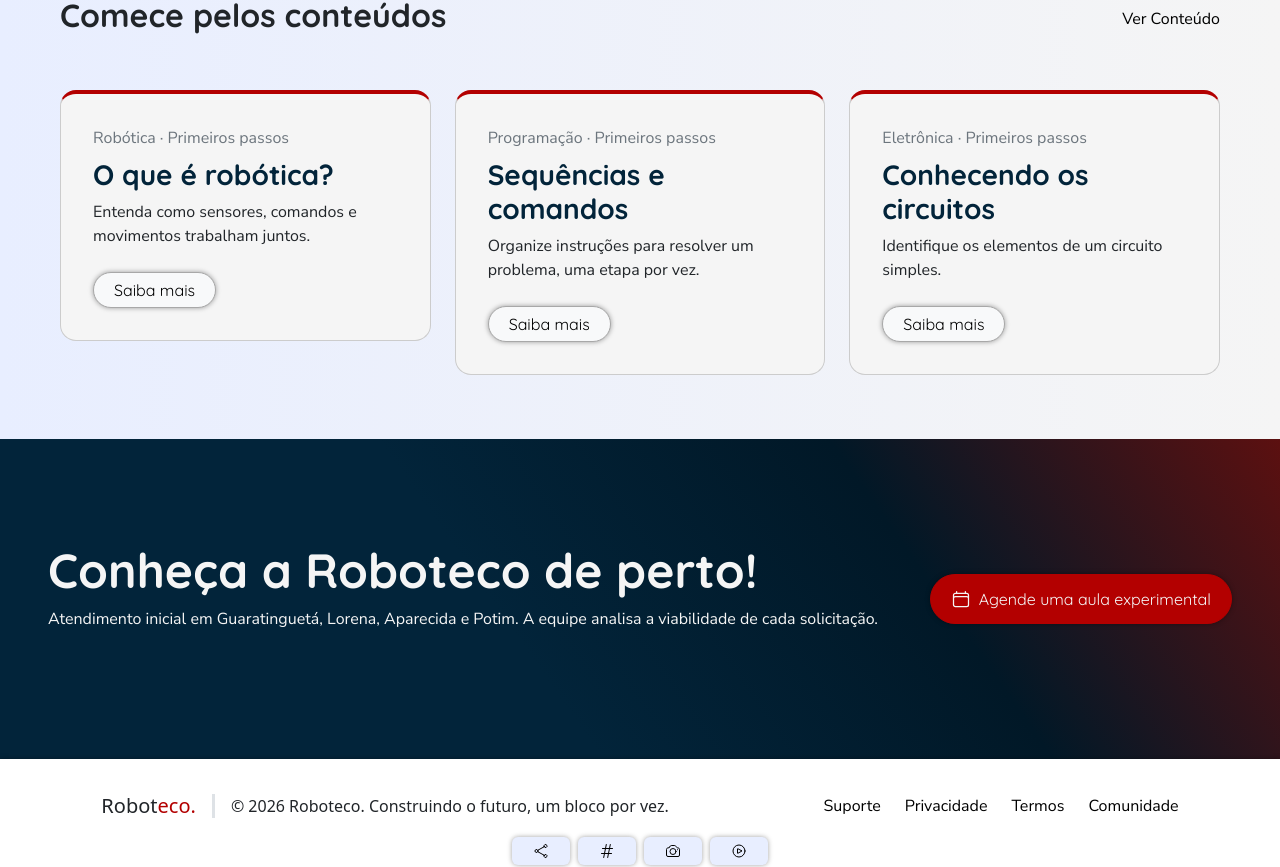
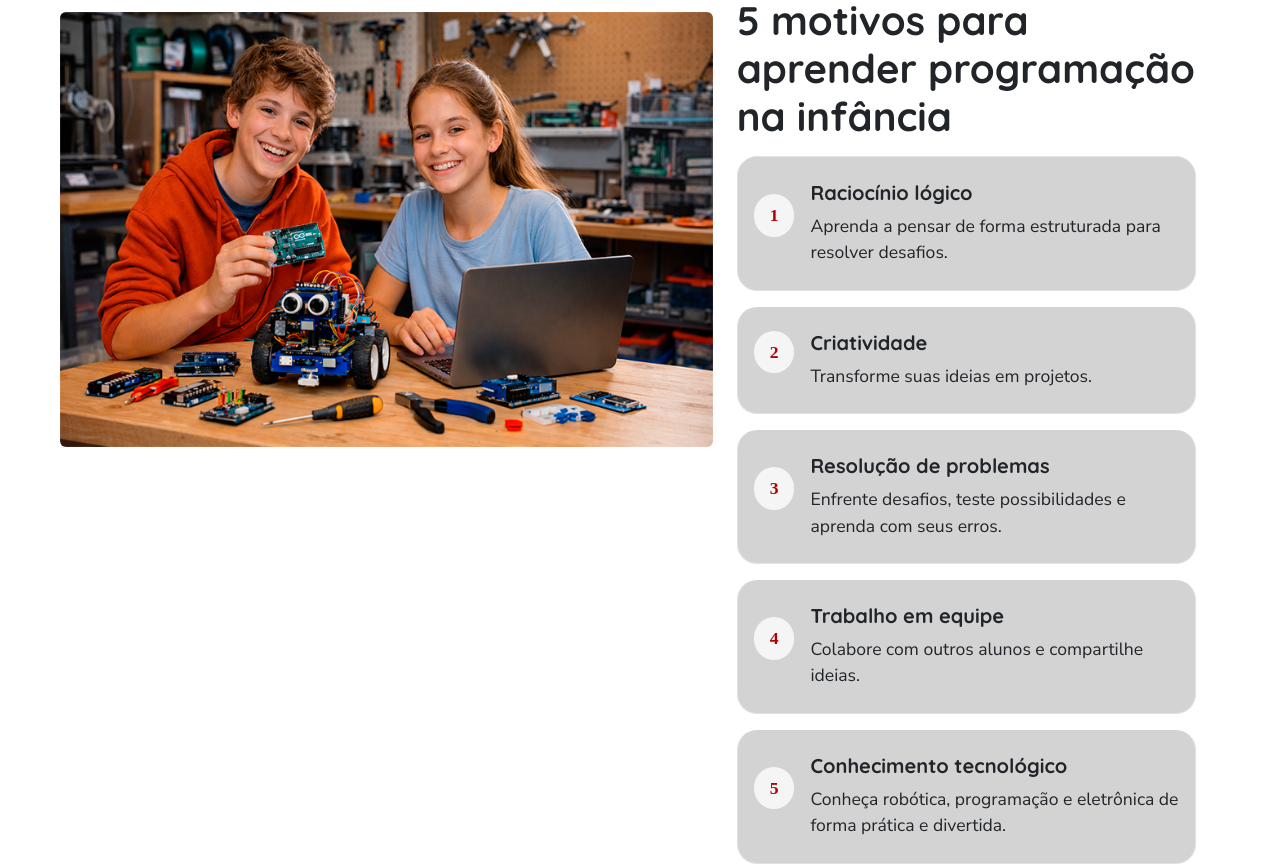
Before and after one commit to MigSilverS/roboteco, a Next.js app: page / in a window 1280 px wide. Shown: the part 838-1705 px from the top of the page. Built offline with nearby package versions, Linux system fonts and the light colour scheme.

Commit message:
Ajustei algumas coisas na page

```diff
--- a/src/app/globals.css
+++ b/src/app/globals.css
@@ -7,7 +7,7 @@
     --blue:#02243a !important;
     --red:#b30000 !important;
     --green:#1a7a1b !important;
-    --gray:#e9e8e8 !important;
+    --gray:rgb(212, 211, 211) !important;
 }
 
 .btn-danger {
--- a/src/app/page.jsx
+++ b/src/app/page.jsx
@@ -6,6 +6,7 @@ import Footer from "@/app/components/Footer/Footer";
 import Titulo from "@/app/components/Titulo/Titulo";
 import Texto from "@/app/components/Texto/Texto";
 import Card from "@/app/components/Card/Card";
+import img from '@/app/images/image.png';
 
 const icons = {
   book: (
@@ -50,7 +51,7 @@ export default function Home() {
               </div>
               <div className="main mt-3 mb-3">
                 <Texto texto="Aprenda robótica, programação e eletrônica através de conteúdos interativos, vídeos, materiais educativos e atividades práticas.
-               Acompanhe sua evolução, conquiste pontos e desenvolva habilidades como lógica, criatividade e resolução de problemas." estilo={{ fontSize: '1.1rem', color: 'var(--color-primary)' }} />
+               Acompanhe sua evolução, conquiste pontos e desenvolva habilidades como lógica, criatividade e resolução de problemas." classe={"text-justify"} estilo={{ fontSize: '1.1rem', color: 'var(--color-primary)' }} />
               </div>
             </div>
             <div className="session">
@@ -60,14 +61,14 @@ export default function Home() {
               </div>
               <div className="main mt-3 mb-3">
                 <Texto texto="Professores e responsáveis podem solicitar aulas experimentais ou atividades de robótica para a instituição.
-              A equipe ROBOTECO analisa a solicitação, organiza a programação e conecta os alunos à experiência prática." estilo={{ fontSize: '1.1rem', color: 'var(--color-primary)' }} />
+              A equipe ROBOTECO analisa a solicitação, organiza a programação e conecta os alunos à experiência prática." classe={"text-justify"} estilo={{ fontSize: '1.1rem', color: 'var(--color-primary)' }} />
               </div>
             </div>
           </div>
         </div>
-        <div className="col-md-12">
+        <div className="col-md-12 row my-5">
           <hr />
-          <div className="d-flex justify-content-between">
+          {/* <div className="d-flex justify-content-between">
             <Titulo titulo="Comece pelos conteúdos" nivel={2} />
             <a href="/pages/conteudos" className="text-decoration-none d-flex align-items-center" style={{ color: "black" }}>Ver Conteúdo</a>
           </div>
@@ -81,6 +82,88 @@ export default function Home() {
             </div>
             <div className="col-12 col-sm-12 col-md-4">
               <Card titulo="Conhecendo os circuitos" href="/pages/conteudos" miniTitulo="Eletrônica · Primeiros passos" texto="Identifique os elementos de um circuito simples." />
+            </div>
+          </div> */}
+          <div className="col-md-7 mt-3">
+            <img src={img.src} className="w-100 rounded" alt="" />
+          </div>
+          <div className="col-md-5">
+            <Titulo titulo="5 motivos para aprender programação na infância" nivel={1} />
+
+
+            <div className="list-group mt-3 gap-3">
+
+
+              <li className="list-group-item d-flex gap-3 py-2 px-3 align-items-center" style={{ borderRadius: "20px", backgroundColor: 'var(--gray)' }}>
+                <div className="">
+                  <Texto texto="1" classe={"rounded-circle px-3 py-2 fw-bold"} estilo={{ fontSize: '1.1rem', fontFamily: 'nunite sans', backgroundColor: 'var(--color-primary)', color: 'var(--red)' }} />
+                </div>
+                <div className="d-flex row gap-2 mt-3">
+                  <div className="col-12 col-sm-12 col-md-12">
+                    <Titulo titulo="Raciocínio lógico" nivel={5} />
+                    <Texto texto="Aprenda a pensar de forma estruturada para resolver desafios." classe={"text-justify"} estilo={{ fontSize: '1.1rem' }} />
+                  </div>
+                </div>
+              </li>
+
+
+
+              <li className="list-group-item d-flex gap-3 py-2 px-3 align-items-center" style={{ borderRadius: "20px", backgroundColor: 'var(--gray)' }}>
+                <div className="">
+                  <Texto texto="2" classe={"rounded-circle px-3 py-2 fw-bold"} estilo={{ fontSize: '1.1rem', fontFamily: 'nunite sans', backgroundColor: 'var(--color-primary)', color: 'var(--red)' }} />
+                </div>
+                <div className="d-flex row gap-2 mt-3">
+                  <div className="col-12 col-sm-12 col-md-12">
+                    <Titulo titulo="Criatividade" nivel={5} />
+                    <Texto texto="Transforme suas ideias em projetos." classe={"text-justify"} estilo={{ fontSize: '1.1rem' }} />
+                  </div>
+                </div>
+              </li>
+
+
+
+              <li className="list-group-item d-flex gap-3 py-2 px-3 align-items-center" style={{ borderRadius: "20px", backgroundColor: 'var(--gray)' }}>
+                <div className="">
+                  <Texto texto="3" classe={"rounded-circle px-3 py-2 fw-bold"} estilo={{ fontSize: '1.1rem', fontFamily: 'nunite sans', backgroundColor: 'var(--color-primary)', color: 'var(--red)' }} />
+                </div>
+                <div className="d-flex row gap-2 mt-3">
+                  <div className="col-12 col-sm-12 col-md-12">
+                    <Titulo titulo="Resolução de problemas" nivel={5} />
+                    <Texto texto="Enfrente desafios, teste possibilidades e aprenda com seus erros." classe={"text-justify"} estilo={{ fontSize: '1.1rem' }} />
+                  </div>
+                </div>
+              </li>
+
+
+
+              <li className="list-group-item d-flex gap-3 py-2 px-3 align-items-center" style={{ borderRadius: "20px", backgroundColor: 'var(--gray)' }}>
+                <div className="">
+                  <Texto texto="4" classe={"rounded-circle px-3 py-2 fw-bold"} estilo={{ fontSize: '1.1rem', fontFamily: 'nunite sans', backgroundColor: 'var(--color-primary)', color: 'var(--red)' }} />
+                </div>
+                <div className="d-flex row gap-2 mt-3">
+                  <div className="col-12 col-sm-12 col-md-12">
+                    <Titulo titulo="Trabalho em equipe" nivel={5} />
+                    <Texto texto="Colabore com outros alunos e compartilhe ideias." classe={"text-justify"} estilo={{ fontSize: '1.1rem' }} />
+                  </div>
+                </div>
+              </li>
+
+
+
+              <li className="list-group-item d-flex gap-3 py-2 px-3 align-items-center" style={{ borderRadius: "20px", backgroundColor: 'var(--gray)' }}>
+                <div className="">
+                  <Texto texto="5" classe={"rounded-circle px-3 py-2 fw-bold"} estilo={{ fontSize: '1.1rem', fontFamily: 'nunite sans', backgroundColor: 'var(--color-primary)', color: 'var(--red)' }} />
+                </div>
+                <div className="d-flex row gap-2 mt-3">
+                  <div className="col-12 col-sm-12 col-md-12">
+                    <Titulo titulo="Conhecimento tecnológico" nivel={5} />
+                    <Texto texto="Conheça robótica, programação e eletrônica de forma prática e divertida." classe={"text-justify"} estilo={{ fontSize: '1.1rem' }} />
+                  </div>
+                </div>
+              </li>
+
+
+
             </div>
           </div>
         </div>
--- a/src/app/page.module.css
+++ b/src/app/page.module.css
@@ -1,5 +1,4 @@
 .container {
-  background: linear-gradient(90deg, #E8EEFF, var(--color-primary));
   width: 100%;
   padding-right: 3.75rem;
   padding-left: 3.75rem;
```
Also changed, not shown: src/app/images/image.png (added).
